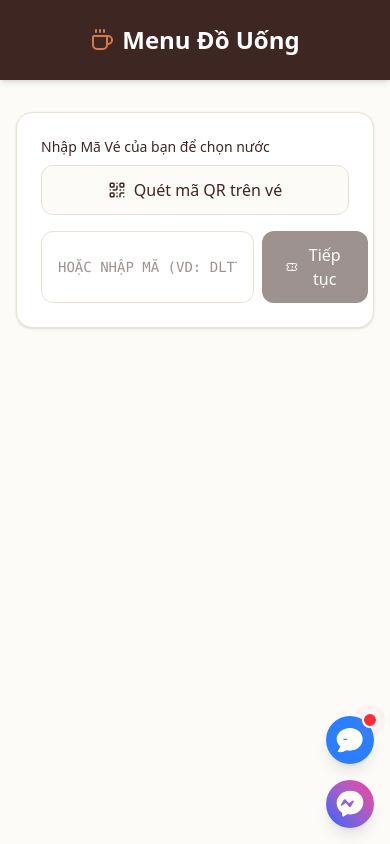
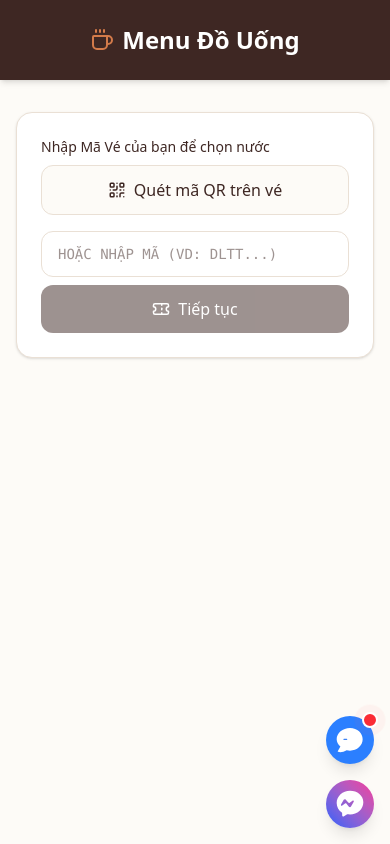
Before and after one commit to HuynhQuang16032006/Web_DongLaiTrongTim, a Next.js app: page /menu in a window 390 px wide. Built offline with nearby package versions, Linux system fonts and the light colour scheme; a web font is replaced by a local one.

Commit message:
Fix menu layout overlapping on Android mobile

```diff
--- a/src/app/menu/page.tsx
+++ b/src/app/menu/page.tsx
@@ -255,7 +255,7 @@ export default function MenuPage() {
                 </button>
               )}
 
-              <div className="flex gap-2">
+              <div className="flex flex-col sm:flex-row gap-2">
                 <input
                   type="text"
                   placeholder="Hoặc nhập mã (VD: DLTT...)"
@@ -267,7 +267,7 @@ export default function MenuPage() {
                 <button
                   onClick={() => checkTicketCode()}
                   disabled={loadingCode || !orderCode}
-                  className="px-6 py-3 bg-warm-dark text-white rounded-xl hover:bg-black transition-colors disabled:opacity-50 flex items-center gap-2"
+                  className="px-6 py-3 bg-warm-dark text-white rounded-xl hover:bg-black transition-colors disabled:opacity-50 flex items-center justify-center gap-2 shrink-0 whitespace-nowrap"
                 >
                   {loadingCode ? <Loader2 size={18} className="animate-spin" /> : <Ticket size={18} />}
                   Tiếp tục
```
